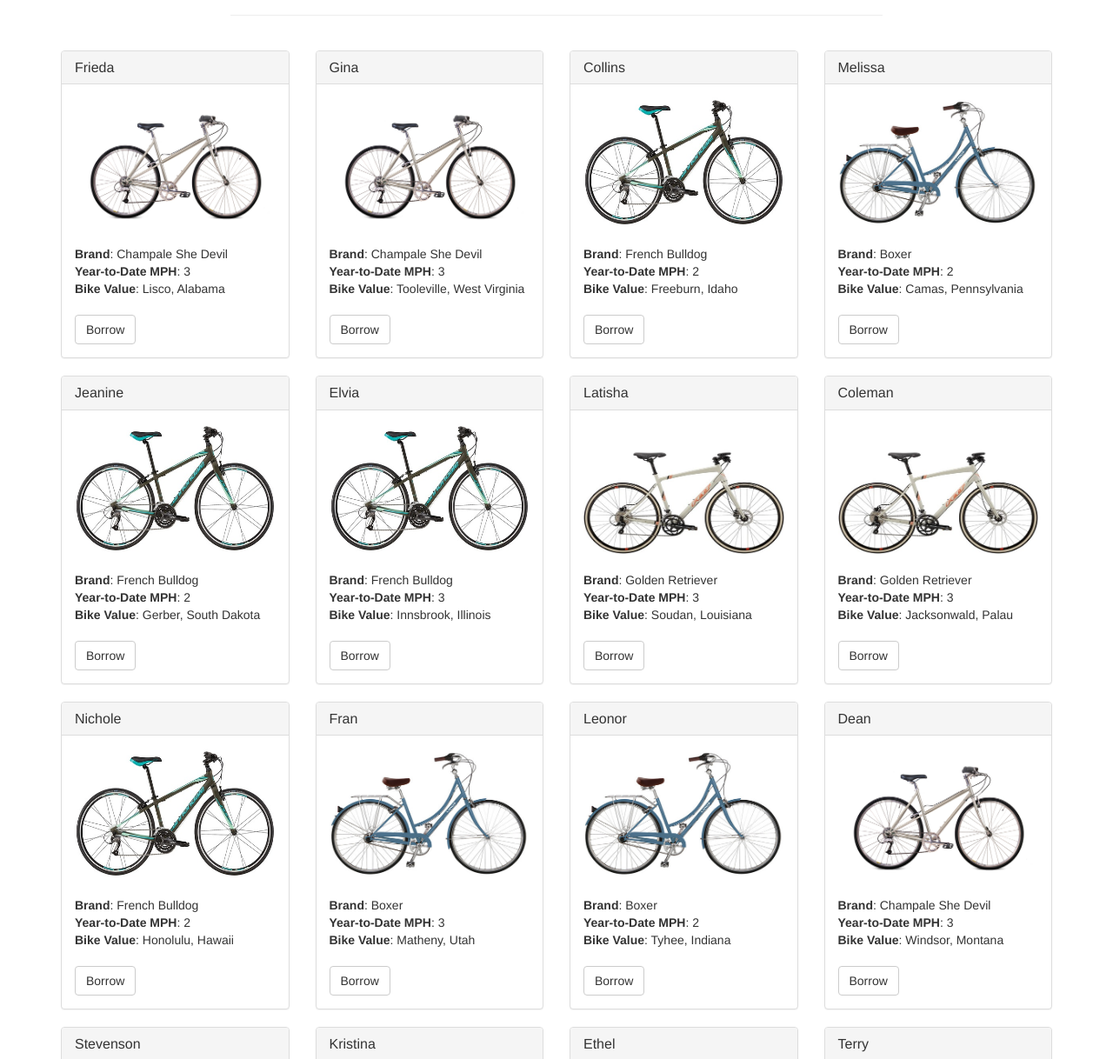
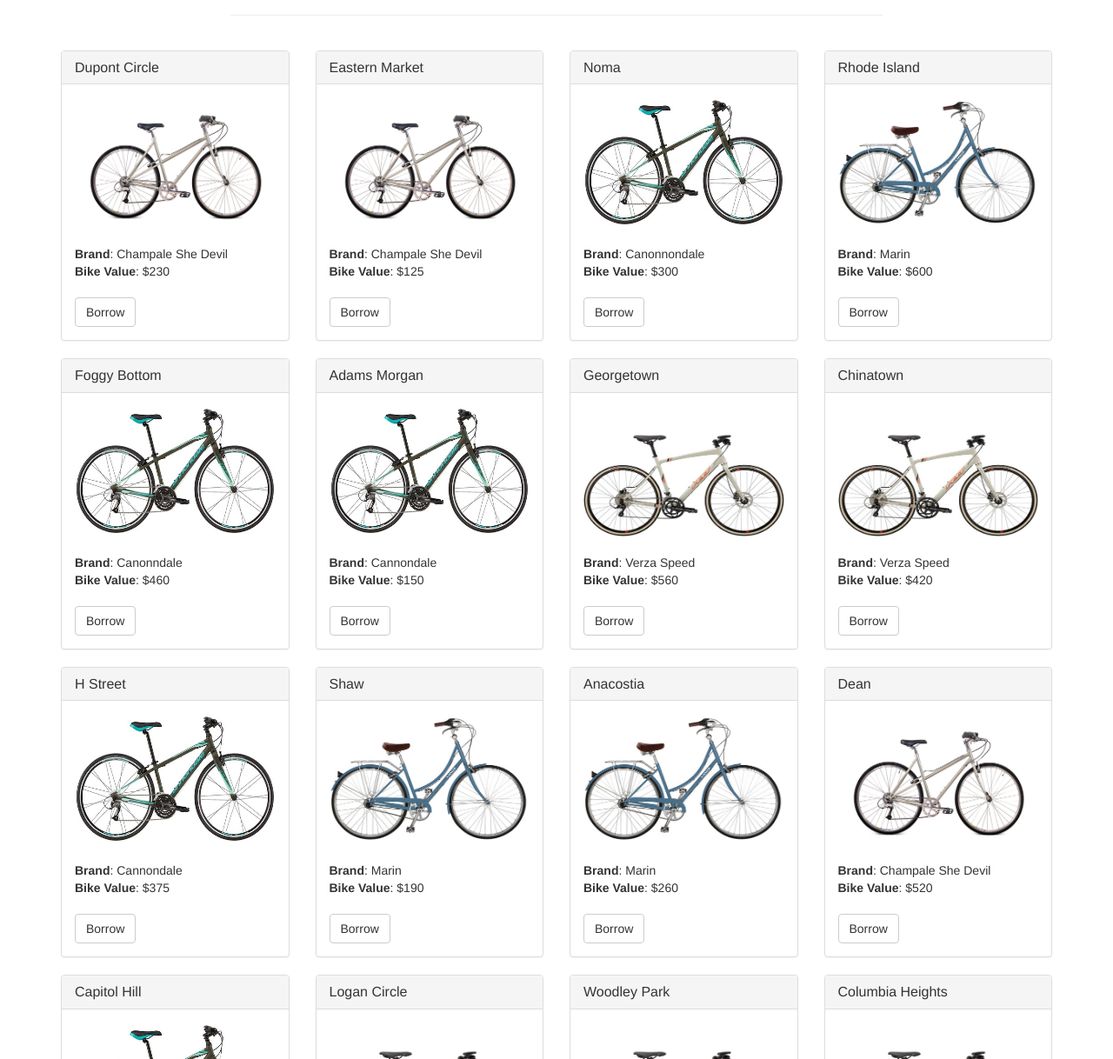
Before and after one commit to pkafei/Bicycles-on-the-Blockchain, a website: page src/index.html in a window 1280 px wide. Shown: the part 63-1281 px from the top of the page at 87% size. Drawn offline with nearby package versions, Linux system fonts and the light colour scheme; files whose address does not match are found by name.

Commit message:
Added price and location of bikes

```diff
--- a/src/bikes.json
+++ b/src/bikes.json
@@ -1,91 +1,91 @@
 [
   {
     "id": 0,
-    "location": "Frieda",
+    "location": "Dupont Circle",
     "picture": "bike_img/champale_she_devil.jpeg",
     "age": 3,
     "brand": "Champale She Devil",
-    "value": "Lisco, Alabama"
+    "value": "$230"
   },
   {
     "id": 1,
-    "location": "Gina",
+    "location": "Eastern Market",
     "picture": "bike_img/champale_she_devil.jpeg",
     "age": 3,
     "brand": "Champale She Devil",
-    "value": "Tooleville, West Virginia"
+    "value": "$125"
   },
   {
     "id": 2,
-    "location": "Collins",
+    "location": "Noma",
     "picture": "bike_img/cannondale.jpg",
     "age": 2,
-    "brand": "French Bulldog",
-    "value": "Freeburn, Idaho"
+    "brand": "Canonnondale",
+    "value": "$300"
   },
   {
     "id": 3,
-    "location": "Melissa",
+    "location": "Rhode Island",
     "picture": "bike_img/dutchi3_marin.jpg",
     "age": 2,
-    "brand": "Boxer",
-    "value": "Camas, Pennsylvania"
+    "brand": "Marin",
+    "value": "$600"
   },
   {
     "id": 4,
-    "location": "Jeanine",
+    "location": "Foggy Bottom",
     "picture": "bike_img/cannondale.jpg",
     "age": 2,
-    "brand": "French Bulldog",
-    "value": "Gerber, South Dakota"
+    "brand": "Canonndale",
+    "value": "$460"
   },
   {
     "id": 5,
-    "location": "Elvia",
+    "location": "Adams Morgan",
     "picture": "bike_img/cannondale.jpg",
     "age": 3,
-    "brand": "French Bulldog",
-    "value": "Innsbrook, Illinois"
+    "brand": "Cannondale",
+    "value": "$150"
   },
   {
     "id": 6,
-    "location": "Latisha",
+    "location": "Georgetown",
     "picture": "bike_img/felt_verza.jpg",
     "age": 3,
-    "brand": "Golden Retriever",
-    "value": "Soudan, Louisiana"
+    "brand": "Verza Speed",
+    "value": "$560"
   },
   {
     "id": 7,
-    "location": "Coleman",
+    "location": "Chinatown",
     "picture": "bike_img/felt_verza.jpg",
     "age": 3,
-    "brand": "Golden Retriever",
-    "value": "Jacksonwald, Palau"
+    "brand": "Verza Speed",
+    "value": "$420"
   },
   {
     "id": 8,
-    "location": "Nichole",
+    "location": "H Street",
     "picture": "bike_img/cannondale.jpg",
     "age": 2,
-    "brand": "French Bulldog",
-    "value": "Honolulu, Hawaii"
+    "brand": "Cannondale",
+    "value": "$375"
   },
   {
     "id": 9,
-    "location": "Fran",
+    "location": "Shaw",
     "picture": "bike_img/dutchi3_marin.jpg",
     "age": 3,
-    "brand": "Boxer",
-    "value": "Matheny, Utah"
+    "brand": "Marin",
+    "value": "$190"
   },
   {
     "id": 10,
-    "location": "Leonor",
+    "location": "Anacostia",
     "picture": "bike_img/dutchi3_marin.jpg",
     "age": 2,
-    "brand": "Boxer",
-    "value": "Tyhee, Indiana"
+    "brand": "Marin",
+    "value": "$260"
   },
   {
     "id": 11,
@@ -93,38 +93,38 @@
     "picture": "bike_img/champale_she_devil.jpeg",
     "age": 3,
     "brand": "Champale She Devil",
-    "value": "Windsor, Montana"
+    "value": "$520"
   },
   {
     "id": 12,
-    "location": "Stevenson",
+    "location": "Capitol Hill",
     "picture": "bike_img/cannondale.jpg",
     "age": 3,
-    "brand": "French Bulldog",
-    "value": "Kingstowne, Nevada"
+    "brand": "Canonnondale",
+    "value": "$300"
   },
   {
     "id": 13,
-    "location": "Kristina",
+    "location": "Logan Circle",
     "picture": "bike_img/felt_verza.jpg",
     "age": 4,
-    "brand": "Golden Retriever",
-    "value": "Sultana, Massachusetts"
+    "brand": "Verza",
+    "value": "$420"
   },
   {
     "id": 14,
-    "location": "Ethel",
+    "location": "Woodley Park",
     "picture": "bike_img/felt_verza.jpg",
     "age": 2,
-    "brand": "Golden Retriever",
-    "value": "Broadlands, Oregon"
+    "brand": "Verza",
+    "value": "$210"
   },
   {
     "id": 15,
-    "location": "Terry",
+    "location": "Columbia Heights",
     "picture": "bike_img/felt_verza.jpg",
     "age": 2,
-    "brand": "Golden Retriever",
-    "value  ": "Dawn, Wisconsin"
+    "brand": "Verza",
+    "value  ": "$360"
   }
 ]
--- a/src/index.html
+++ b/src/index.html
@@ -44,7 +44,6 @@
             <img alt="140x140" data-src="holder.js/140x140" class="img-rounded img-center" style="width: 100%;" src="https://animalso.com/wp-content/uploads/2017/01/Golden-Retriever_6.jpg" data-holder-rendered="true">
             <br/><br/>
             <strong>Brand</strong>: <span class="pet-breed">Golden Retriever</span><br/>
-            <strong>Year-to-Date MPH</strong>: <span class="pet-age">3</span><br/>
             <strong>Bike Value</strong>: <span class="pet-location">Warren, MI</span><br/><br/>
             <button class="btn btn-default btn-adopt" type="button" data-id="0">Borrow</button>
           </div>
```
